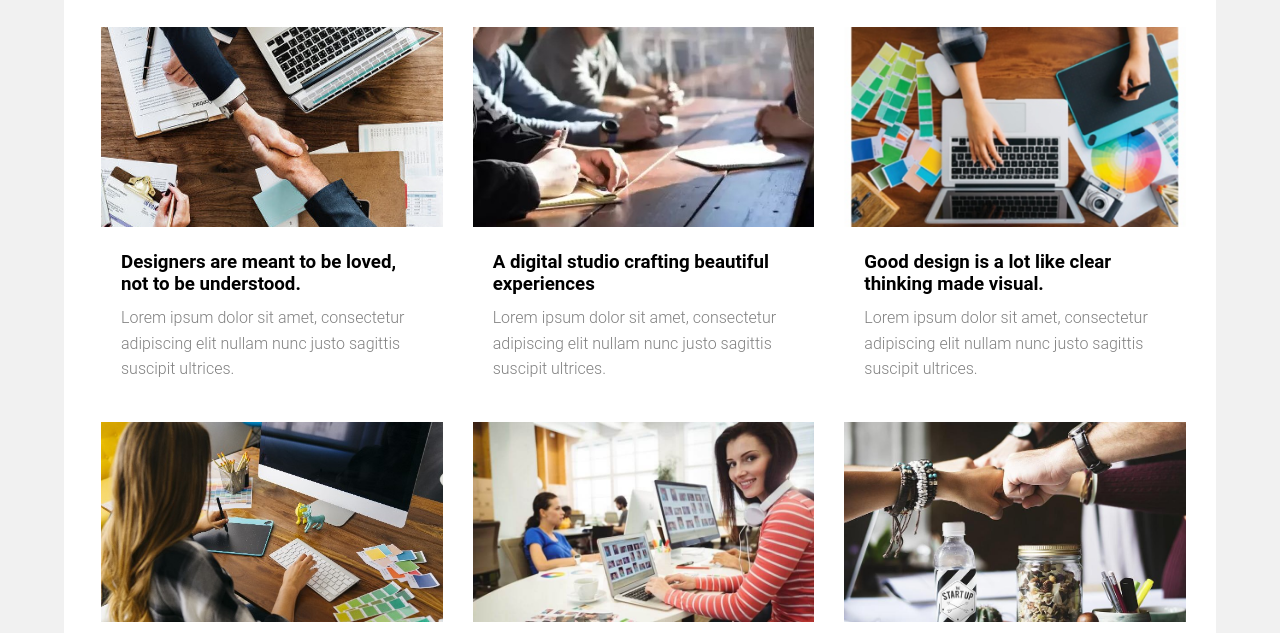
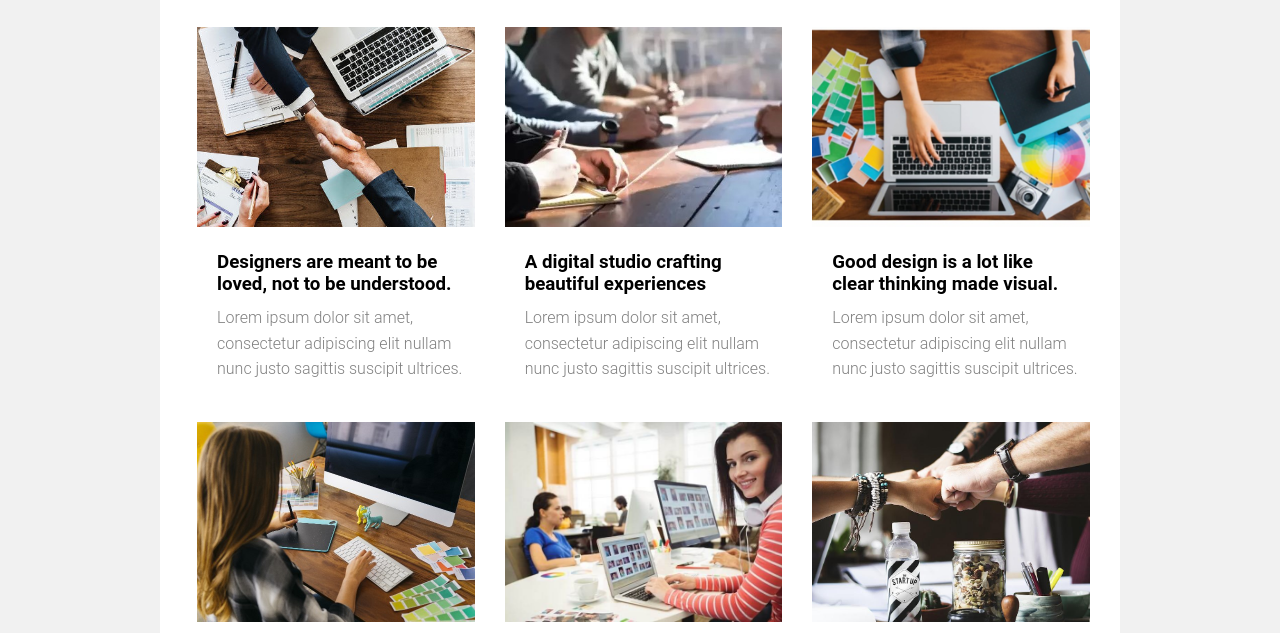
Before and after one commit to saumy0010/ICS-Task7, a plain HTML site: page index.html in a window 1280 px wide. Shown: the part 167-800 px from the top of the page. Drawn offline with Linux system fonts and the light colour scheme.

Commit message:
Reduces the width of page

```diff
--- a/Assets/CSS/styles.css
+++ b/Assets/CSS/styles.css
@@ -29,7 +29,7 @@ body {
 }
 
 .container {
-    max-width: 90%;
+    max-width: 75%;
     margin: auto;
     background: #fff;
     height: 95%;
@@ -57,14 +57,14 @@ body {
 .card {
     /* border: 1px solid black; */
     min-height: 350px;
-    max-width: 400px;
+    width: 100%;
 }
 
 .image {
     text-align: center;
 }
 
-img {
+.image img {
     width: 100%;
     height: 200px;
     object-fit: cover;
```
